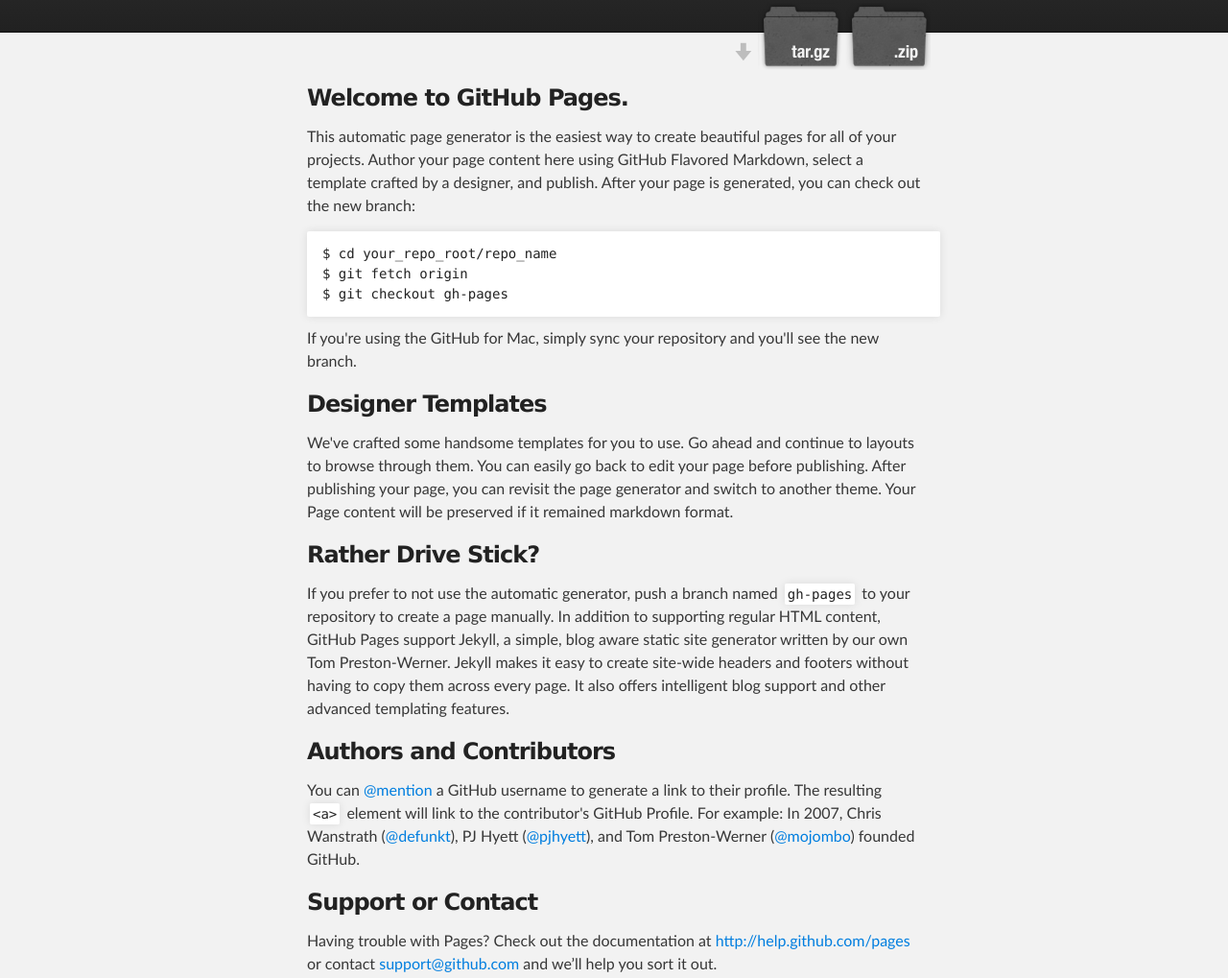
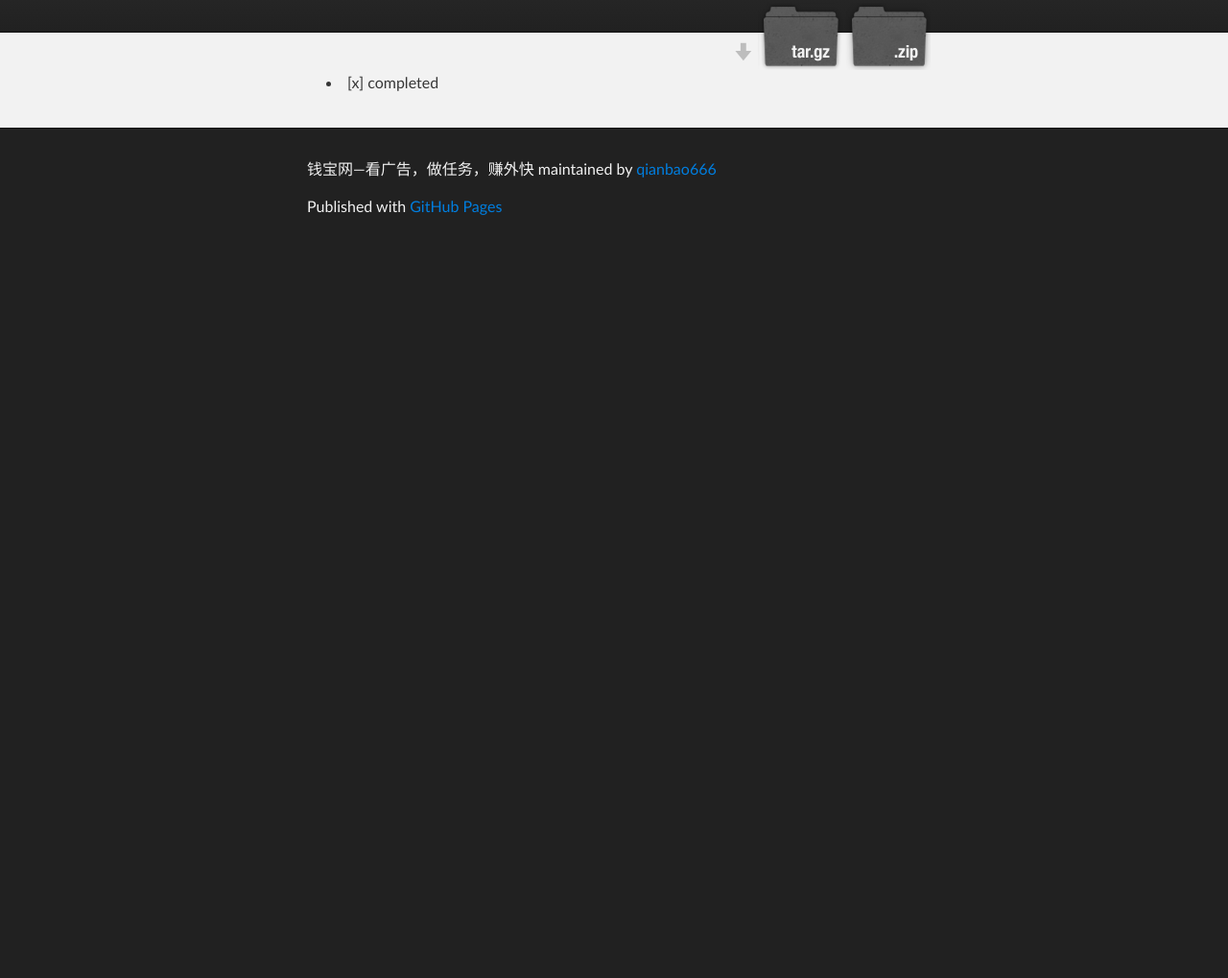
Before and after one commit to qianbao666/qianbao666, a plain HTML site: page index.html in a window 1280 px wide. Shown: the part 140-1159 px from the top of the page at 96% size. After the commit the page ends 800 px from the top, so only its background shows below. Drawn offline with Linux system fonts and the light colour scheme.

```diff
--- a/index.html
+++ b/index.html
@@ -31,37 +31,9 @@
     <!-- MAIN CONTENT -->
     <div id="main_content_wrap" class="outer">
       <section id="main_content" class="inner">
-        <h3>
-<a name="welcome-to-github-pages" class="anchor" href="#welcome-to-github-pages"><span class="octicon octicon-link"></span></a>Welcome to GitHub Pages.</h3>
-
-<p>This automatic page generator is the easiest way to create beautiful pages for all of your projects. Author your page content here using GitHub Flavored Markdown, select a template crafted by a designer, and publish. After your page is generated, you can check out the new branch:</p>
-
-<pre><code>$ cd your_repo_root/repo_name
-$ git fetch origin
-$ git checkout gh-pages
-</code></pre>
-
-<p>If you're using the GitHub for Mac, simply sync your repository and you'll see the new branch.</p>
-
-<h3>
-<a name="designer-templates" class="anchor" href="#designer-templates"><span class="octicon octicon-link"></span></a>Designer Templates</h3>
-
-<p>We've crafted some handsome templates for you to use. Go ahead and continue to layouts to browse through them. You can easily go back to edit your page before publishing. After publishing your page, you can revisit the page generator and switch to another theme. Your Page content will be preserved if it remained markdown format.</p>
-
-<h3>
-<a name="rather-drive-stick" class="anchor" href="#rather-drive-stick"><span class="octicon octicon-link"></span></a>Rather Drive Stick?</h3>
-
-<p>If you prefer to not use the automatic generator, push a branch named <code>gh-pages</code> to your repository to create a page manually. In addition to supporting regular HTML content, GitHub Pages support Jekyll, a simple, blog aware static site generator written by our own Tom Preston-Werner. Jekyll makes it easy to create site-wide headers and footers without having to copy them across every page. It also offers intelligent blog support and other advanced templating features.</p>
-
-<h3>
-<a name="authors-and-contributors" class="anchor" href="#authors-and-contributors"><span class="octicon octicon-link"></span></a>Authors and Contributors</h3>
-
-<p>You can <a href="https://github.com/blog/821" class="user-mention">@mention</a> a GitHub username to generate a link to their profile. The resulting <code>&lt;a&gt;</code> element will link to the contributor's GitHub Profile. For example: In 2007, Chris Wanstrath (<a href="https://github.com/defunkt" class="user-mention">@defunkt</a>), PJ Hyett (<a href="https://github.com/pjhyett" class="user-mention">@pjhyett</a>), and Tom Preston-Werner (<a href="https://github.com/mojombo" class="user-mention">@mojombo</a>) founded GitHub.</p>
-
-<h3>
-<a name="support-or-contact" class="anchor" href="#support-or-contact"><span class="octicon octicon-link"></span></a>Support or Contact</h3>
-
-<p>Having trouble with Pages? Check out the documentation at <a href="http://help.github.com/pages">http://help.github.com/pages</a> or contact <a href="mailto:support@github.com">support@github.com</a> and we’ll help you sort it out.</p>
+        <ul>
+<li>[x] completed</li>
+</ul>
       </section>
     </div>
 
```
Also changed, not shown: params.json (+1 -1 lines).
